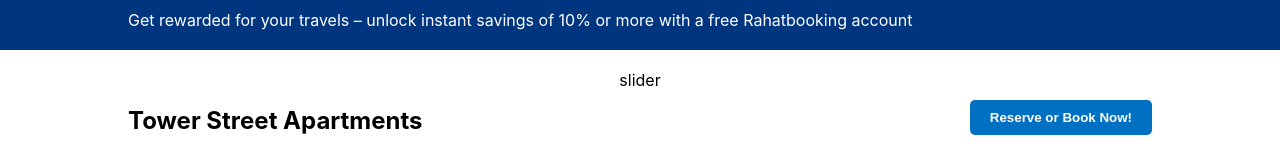
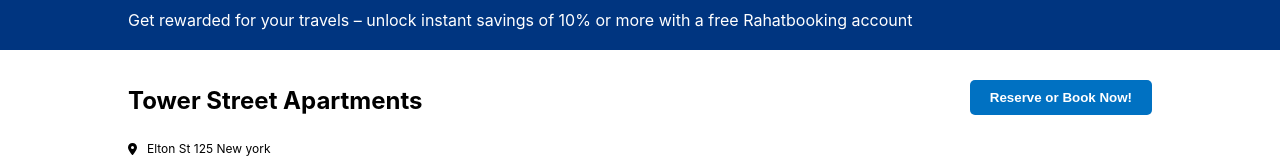
Before and after one commit to bellicose77/booking-app-clientside, a React (Create React App) app: page /hotels/1 in a window 1280 px wide. Shown: the part 184-344 px from the top of the page. Built offline with nearby package versions, Linux system fonts and the light colour scheme.

Commit message:
slider container

```diff
--- a/src/pages/Hotel/Hotel.js
+++ b/src/pages/Hotel/Hotel.js
@@ -45,7 +45,11 @@ const Hotel = () => {
            <Navbar/>
            <Header type="list"/>
          <div className='hotelContainer'>
-          <div className='sliderContainer'>slider</div>
+          {
+            openSlide && <div className='sliderContainer'>slider
+            </div>
+          }
+
             <div className='hotelWrapper'>
             <button className="bookNow">Reserve or Book Now!</button>
                 <h1 className="hotelTitle">Tower Street Apartments</h1>
```
